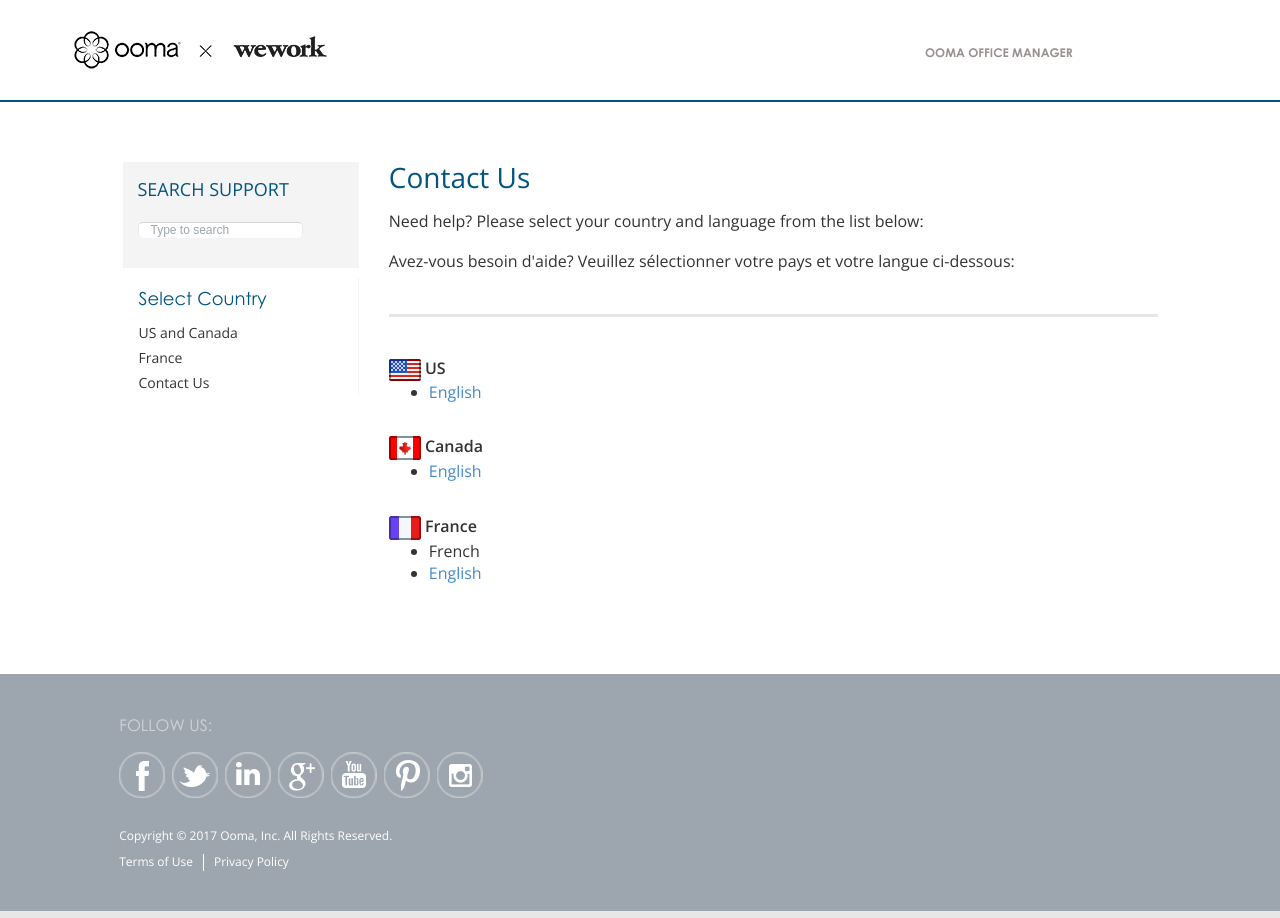
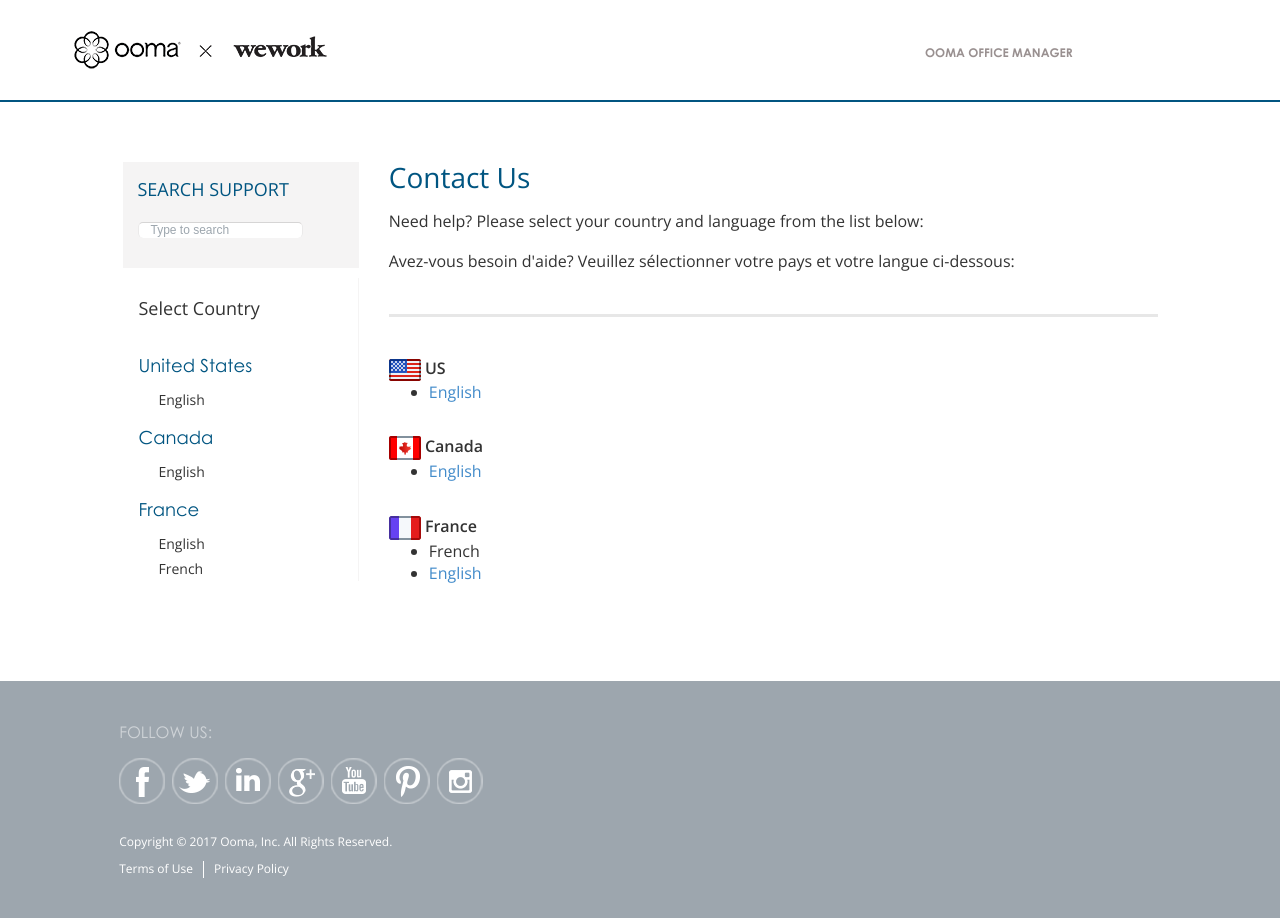
Before and after one commit to jchai002/choir-justice-supplies, a Jekyll site: the page built from contact-us.html, in a window 1280 px wide. Built offline with Jekyll 4.4.1, drawn with Linux system fonts in a browser that asks for light colours; nearby versions of some CDN libraries; comment, search, counter and statistics services are not loaded.

Commit message:
Update left navigation to allow language selection

```diff
--- a/_includes/left_nav.html
+++ b/_includes/left_nav.html
@@ -11,20 +11,58 @@
 		<div class="panel-group" id="accordion">
 			<div class="panel">
 				<div class="panel-heading">
+					<h4>
+						Select Country
+					</h4>
+				</div>
+			</div>
+			<div class="panel">
+				<div class="panel-heading">
 					<h4 class="panel-title">
-<!--									<a data-toggle="collapse" data-parent="#accordion" href="#accordionOne">Support Overview</a>  -->
-									<a href="/">Select Country</a>
+						<a data-toggle="collapse" data-parent="#accordion" href="#">United States</a>
 					</h4>
 				</div>
 				<div id="accordionOne" class="panel-collapse collapse in">
 					<div class="panel-body">
 						<ul>
-										<li><a href="/us/en">US and Canada</a></li>
-										<li><a href="/fr/en/">France</a></li>
-										<li><a href="/contact-us">Contact Us</a></li>
+							<li style="margin-left:20px;"><a href="/us/en">English</a></li>
 						</ul>
 					</div>
 				</div>
 			</div>
+
+			<div class="panel">
+				<div class="panel-heading">
+					<h4 class="panel-title">
+						<a data-toggle="collapse" data-parent="#accordion" href="#">Canada</a>
+					</h4>
+				</div>
+				<div id="accordionTwo" class="panel-collapse collapse in">
+					<div class="panel-body">
+						<ul>
+							<li style="margin-left:20px;"><a href="/us/en">English</a></li>
+<!--							<li style="margin-left:20px;"><a href="/ca/en">English</a></li>  -->
+<!--							<li style="margin-left:20px;"><a href="/ca/fr">French</a></li>  -->
+						</ul>
 					</div>
 				</div>
+			</div>
+
+			<div class="panel">
+				<div class="panel-heading">
+					<h4 class="panel-title">
+						<a data-toggle="collapse" data-parent="#accordion" href="#">France</a>
+					</h4>
+				</div>
+				<div id="accordionThree" class="panel-collapse collapse in">
+					<div class="panel-body">
+						<ul>
+							<li style="margin-left:20px;"><a href="/fr/en">English</a></li>
+							<li style="margin-left:20px;"><a href="/fr/fr">French</a></li>
+						</ul>
+					</div>
+				</div>
+			</div>
+
+	</div>
+</div>
```
Lines whose indentation alone changed are shown as unchanged.
